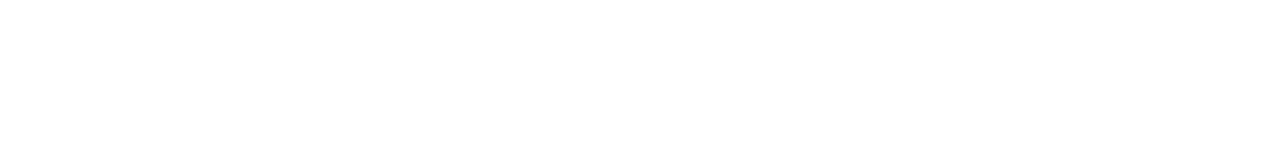
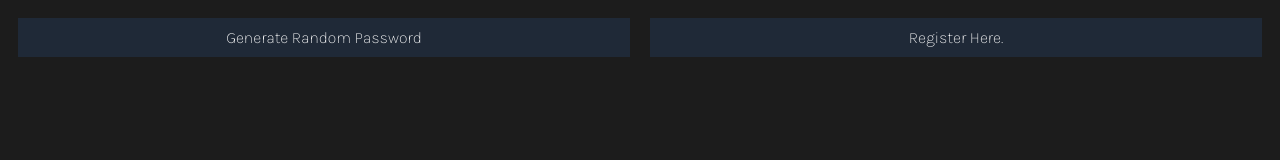
Before and after one commit to LFRezende/Generate-Password, a plain HTML site: page index.html in a window 1280 px wide. Drawn offline with Linux system fonts and the light colour scheme.

Commit message:
Added grey blocks

```diff
--- a/index.html
+++ b/index.html
@@ -4,16 +4,19 @@
     <meta charset="UTF-8" />
     <meta http-equiv="X-UA-Compatible" content="IE=edge" />
     <meta name="viewport" content="width=device-width, initial-scale=1.0" />
+    <link rel="stylesheet" href="./styles.css" />
+    <link rel="preconnect" href="https://fonts.googleapis.com" />
+    <link rel="preconnect" href="https://fonts.gstatic.com" crossorigin />
+    <link
+      href="https://fonts.googleapis.com/css2?family=Karla:wght@200;600;700;800&display=swap"
+      rel="stylesheet"
+    />
     <title>Generate Password</title>
   </head>
   <body>
     <div id="core">
-        <div id="genPassword">
-
-        </div>
-        <div id="nameYourself">
-
-        </div>
+      <div id="genPassword" class="block">Generate Random Password</div>
+      <div id="nameYourself" class="block">Register Here.</div>
     </div>
   </body>
 </html>
--- a/styles.css
+++ b/styles.css
@@ -0,0 +1,22 @@
+body {
+  background: #1c1c1c;
+  font-family: "Karla", sans-serif;
+}
+
+.block {
+  width: 50%;
+  display: flex;
+  color: white;
+  justify-content: space-evenly;
+  align-items: center;
+  background-color: #1f2937;
+  text-align: center;
+  padding: 10px 20px;
+  margin: 10px 10px;
+}
+
+#core {
+  display: flex;
+  justify-content: space-evenly;
+  align-items: center;
+}
```
